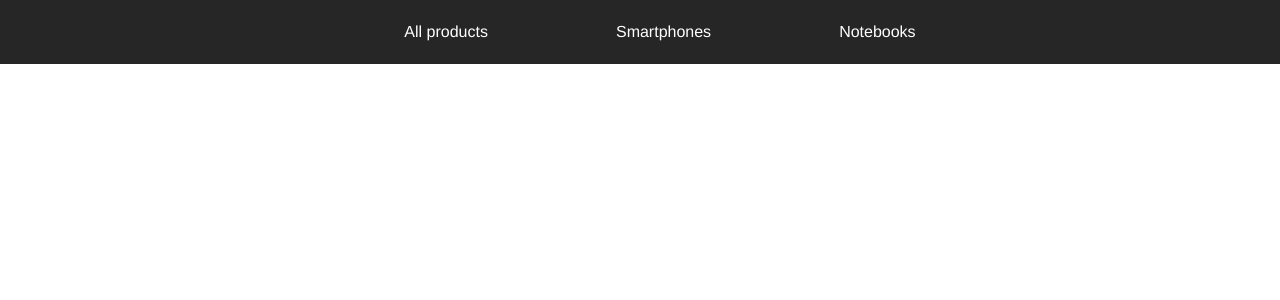
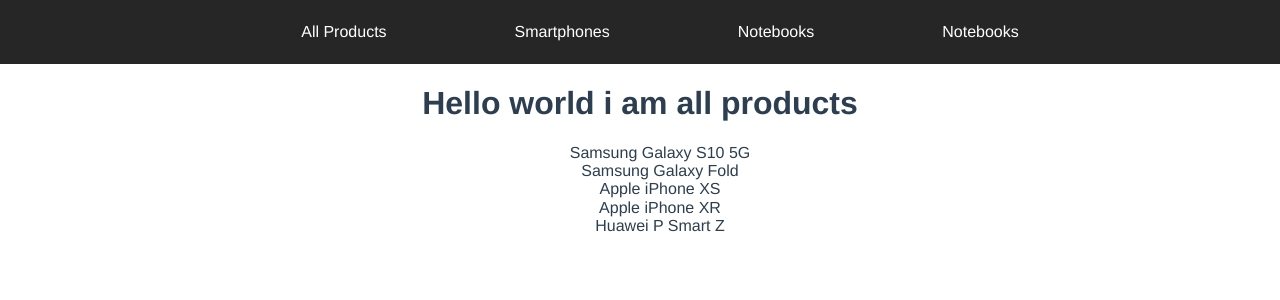
Before and after one commit to Israel025/vue-cartApp, a Vue app: page /#/ in a window 1280 px wide. Shown: the top 300 px of the page. Built offline with nearby package versions, Linux system fonts and the light colour scheme.

Commit message:
fixed routing error

```diff
--- a/src/App.vue
+++ b/src/App.vue
@@ -1,17 +1,19 @@
 <template>
   <div id="app">
-    <Header></Header>
+    <MyHeader></MyHeader>
+    <router-view></router-view>
 
   </div>
 </template>
 
 <script>
-import Header from "./components/common/Header";
+import MyHeader from "./components/common/Header";
+import CartBtn from "./components/common/cartBtn";
 
 export default {
   name: "app",
   components: {
-    Header,
+    MyHeader
   }
 };
 </script>
@@ -29,4 +31,8 @@
   text-align: center;
   color: #2c3e50;
 }
+
+.btn{
+  color: #ffffff;
+  }
 </style>
--- /dev/null
+++ b/src/components/AboutPage.vue
@@ -0,0 +1,15 @@
+<template>
+<div>
+  <h1>Hello world i am about page</h1>
+</div>
+</template>
+
+<script>
+export default {
+
+}
+</script>
+
+<style>
+
+</style>
--- /dev/null
+++ b/src/components/AllProducts.vue
@@ -0,0 +1,25 @@
+<template>
+<div>
+  <h1>Hello world i am all products</h1>
+  <!-- <pre>{{products}}</pre> -->
+  <ul>
+    <div v-for="(p, index) in products" :key="index">
+      {{p.name}}
+    </div>
+  </ul>
+</div>
+</template>
+
+<script>
+export default {
+  computed: {
+    products(){
+      return this.$store.state.smartphones;
+    }
+  }
+}
+</script>
+
+<style>
+
+</style>
--- a/src/components/common/Header.vue
+++ b/src/components/common/Header.vue
@@ -3,13 +3,16 @@
     <nav class="nav">
       <ul class="navLinks">
         <li class="link">
-          <a href="#">All products</a>
+          <router-link to="/">All Products</router-link>
         </li>
         <li class="link">
-          <a href="#">Smartphones</a>
+          <router-link to="/about">Smartphones</router-link>
         </li>
         <li class="link">
-          <a href="#">Notebooks</a>
+          <router-link to="">Notebooks</router-link>
+        </li>
+        <li class="link">
+          <router-link to="">Notebooks</router-link>
         </li>
       </ul>
     </nav>
@@ -17,7 +20,11 @@
 </template>
 
 <script>
+import CartBtn from "./cartBtn"
 export default {
+  components:{
+    CartBtn
+    }
 };
 </script>
 
--- a/src/components/common/cartBtn.vue
+++ b/src/components/common/cartBtn.vue
@@ -1,20 +1,24 @@
 <template>
-<div></div>
-
+  <button class="btn">
+    Cart
+  </button>
 </template>
 <script>
 export default {
 
 }
-Vue.component('button-counter', {
-  data: function () {
-    return {
-      count: 0
-    }
-  },
-  template: '<button v-on:click="count++">You clicked me {{ count }} times.</button>'
-})
+// Vue.component('button-counter', {
+//   data: function () {
+//     return {
+//       count: 0
+//     }
+//   },
+//   template: '<button v-on:click="count++">You clicked me {{ count }} times.</button>'
+// })
 </script>
 <style scoped>
+.btn{
+  color: #ffffff;
+}
 
 </style>
--- /dev/null
+++ b/src/router/Router.js
@@ -0,0 +1,21 @@
+import Vue from 'vue';
+import Router from 'vue-router';
+import AllProducts from "../components/AllProducts";
+import AboutPage from "../components/AboutPage";
+
+Vue.use(Router);
+
+export default new Router({
+  routes: [
+    {
+      path: '',
+      name: 'All Products',
+      component: AllProducts,
+    },
+    {
+      path: '/about',
+      name: 'about',
+      component: AboutPage,
+    }
+  ],
+});
--- a/src/store/store.js
+++ b/src/store/store.js
@@ -3,7 +3,7 @@
 
 Vue.use(Vuex);
 
-export const store = new Vuex.Store({
+export default new Vuex.Store({
 
   state: {
     smartphones:[
@@ -92,14 +92,14 @@
 
   },
 
-  mutations: {
-    change(state, flavor) {
-      state.flavor = flavor
-    }
-  },
+  // mutations: {
+  //   change(state, flavor) {
+  //     state.flavor = flavor
+  //   }
+  // },
 
-  getters: {
-    flavor: state => state.flavor
-  }
+  // getters: {
+  //   flavor: state => state.flavor
+  // }
 
 });
```
Also changed, not shown: src/main.js (+15 -3 lines).
